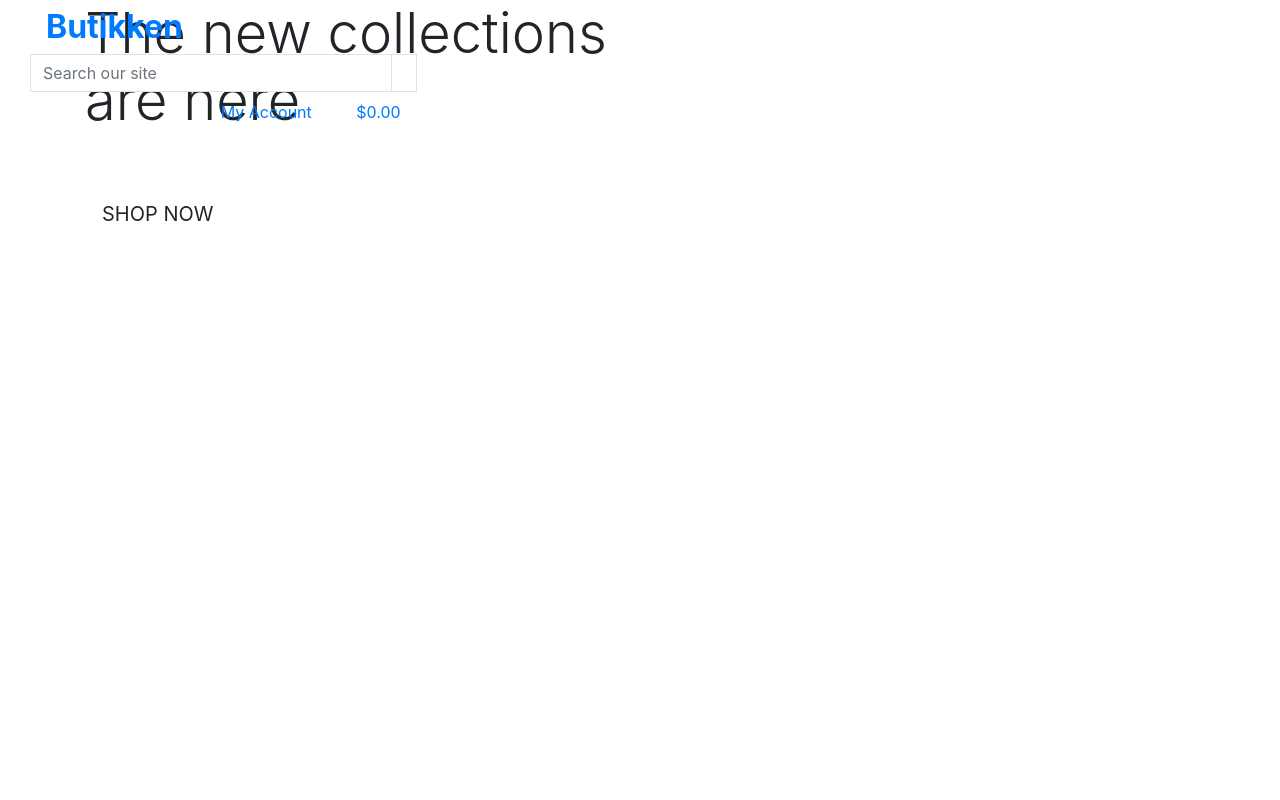
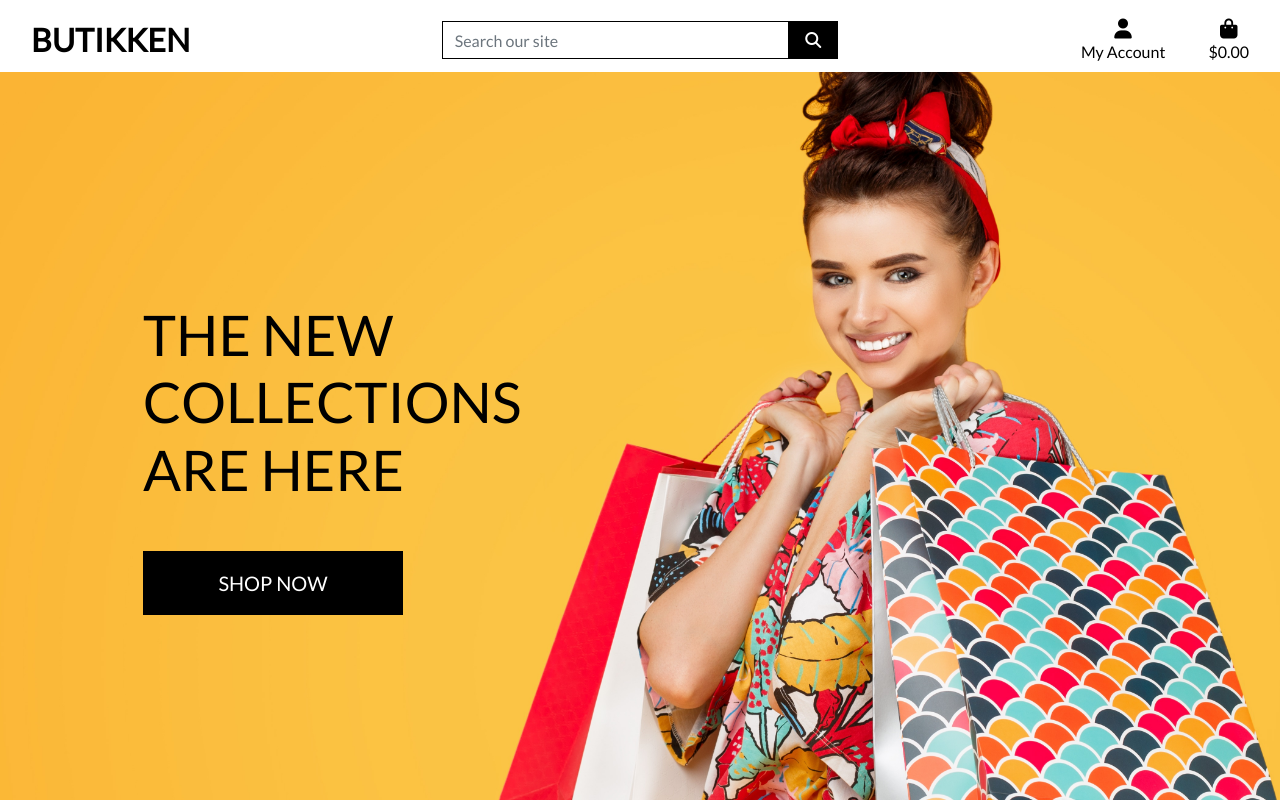
Before and after one commit to MSierag/butikken, a Django app: page / in a window 1280 px wide. Run offline with Django 3.2, Linux system fonts and the light colour scheme; some libraries are stand-ins or nearby versions.

Commit message:
feat: Completed home page header and css

```diff
--- a/butikken/settings.py
+++ b/butikken/settings.py
@@ -147,6 +147,10 @@ USE_TZ = True
 # https://docs.djangoproject.com/en/3.2/howto/static-files/
 
 STATIC_URL = '/static/'
+STATICFILES_DIRS = (os.path.join(BASE_DIR, 'static'),)
+
+MEDIA_URL = '/media/'
+MEDIA_ROOT = os.path.join(BASE_DIR, 'media')
 
 # Default primary key field type
 # https://docs.djangoproject.com/en/3.2/ref/settings/#default-auto-field
--- a/butikken/urls.py
+++ b/butikken/urls.py
@@ -15,9 +15,11 @@ Including another URLconf
 """
 from django.contrib import admin
 from django.urls import include, path
+from django.conf import settings
+from django.conf.urls.static import static
 
 urlpatterns = [
     path('admin/', admin.site.urls),
     path('accounts/', include('allauth.urls')),
     path('', include('home.urls')),
-]
+] + static(settings.MEDIA_URL, document_root=settings.MEDIA_ROOT)
--- /dev/null
+++ b/static/css/base.css
@@ -0,0 +1,81 @@
+html {
+    height: 100%;
+}
+
+body {
+    background: url('/media/homepage_background_cropped.jpg') no-repeat center center fixed;
+    background-size: cover;
+    height: calc(100vh - 164px);
+    color: #555;
+    font-family: 'Lato';
+}
+
+/* from Bulma */
+.icon {
+    align-items: center;
+    display: inline-flex;
+    justify-content: center;
+    height: 1.5rem;
+    width: 1.5rem;
+}
+
+.logo-font {
+    text-transform: uppercase;
+}
+
+.main-logo-link {
+    width: fit-content;
+}
+
+.shop-now-button {
+    background: black;
+    color: white;
+    min-width: 260px;
+}
+
+.btn-black {
+    background: black;
+    color: white;
+}
+
+.shop-now-button:hover,
+.shop-now-button:active,
+.shop-now-button:focus,
+.btn-black:hover,
+.btn-black:active,
+.btn-black:focus {
+    background: #222;
+    color: white;
+}
+
+.text-black {
+    color: #000 !important;
+}
+
+.border-black {
+    border: 1px solid black !important;
+}
+
+/* -------------------------------- Media Queries */
+
+/* Slightly larger container on xl screens */
+@media (min-width: 1200px) {
+  .container {
+    max-width: 80%;
+  }
+}
+
+/* fixed top navbar only on medium and up */
+@media (min-width: 992px) {
+    .fixed-top-desktop-only {
+        position: fixed;
+        top: 0;
+        right: 0;
+        left: 0;
+        z-index: 1030;
+    }
+
+    .header-container {
+        padding-top: 164px;
+    }
+}
--- a/templates/base.html
+++ b/templates/base.html
@@ -17,12 +17,19 @@
   <!-- Bootstrap CSS -->
   <link rel="stylesheet" href="https://stackpath.bootstrapcdn.com/bootstrap/4.4.1/css/bootstrap.min.css"
     integrity="sha384-Vkoo8x4CGsO3+Hhxv8T/Q5PaXtkKtu6ug5TOeNV6gBiFeWPGFN9MuhOf23Q9Ifjh" crossorigin="anonymous">
-  {% endblock %}
+  <!-- Lato Google font -->
+    <link href="https://fonts.googleapis.com/css2?family=Lato&display=swap" rel="stylesheet">
+  <!-- Link to base.css file -->
+  <link rel="stylesheet" href="{% static 'css/base.css' %}">
+    {% endblock %}
 
   {% block extra_css %}
   {% endblock %}
 
   {% block corejs %}
+  <!-- Font Awesome kit -->
+  <script src="https://kit.fontawesome.com/0085a09def.js" crossorigin="anonymous"></script>
+  <!-- Bootstrap required -->
   <script src="https://code.jquery.com/jquery-3.4.1.slim.min.js"
     integrity="sha384-J6qa4849blE2+poT4WnyKhv5vZF5SrPo0iEjwBvKU7imGFAV0wwj1yYfoRSJoZ+n" crossorigin="anonymous">
   </script>
@@ -42,8 +49,9 @@
 
 <body>
   <header class="container-fluid fixed-top">
+    <div id="topnav" class="row bg-white pt-lg-2 none d-lg-flex">
     <div class="col-12 col-lg-4 my-auto py-1 py-lg-0 text-center text-lg-left">
-      <a href="{% url home %}" class="nav-link main-logo-link">
+      <a href="{% url 'home' %}" class="nav-link main-logo-link">
         <h2 class="logo-font text-black my-0"><strong>Butikken</strong></h2>
       </a>
     </div>
@@ -100,6 +108,7 @@
         </li>
       </ul>
     </div>
+  </div>
   </header>
 
   {% if messages %}
```
Also changed, not shown: media/homepage_background_cropped.jpg (added).
